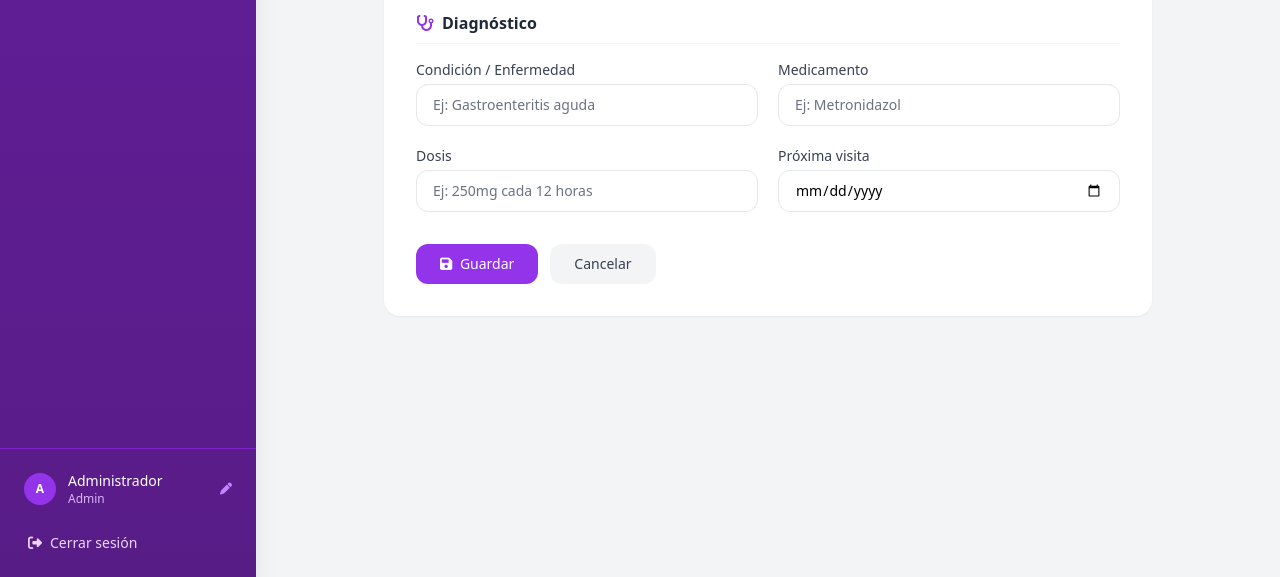
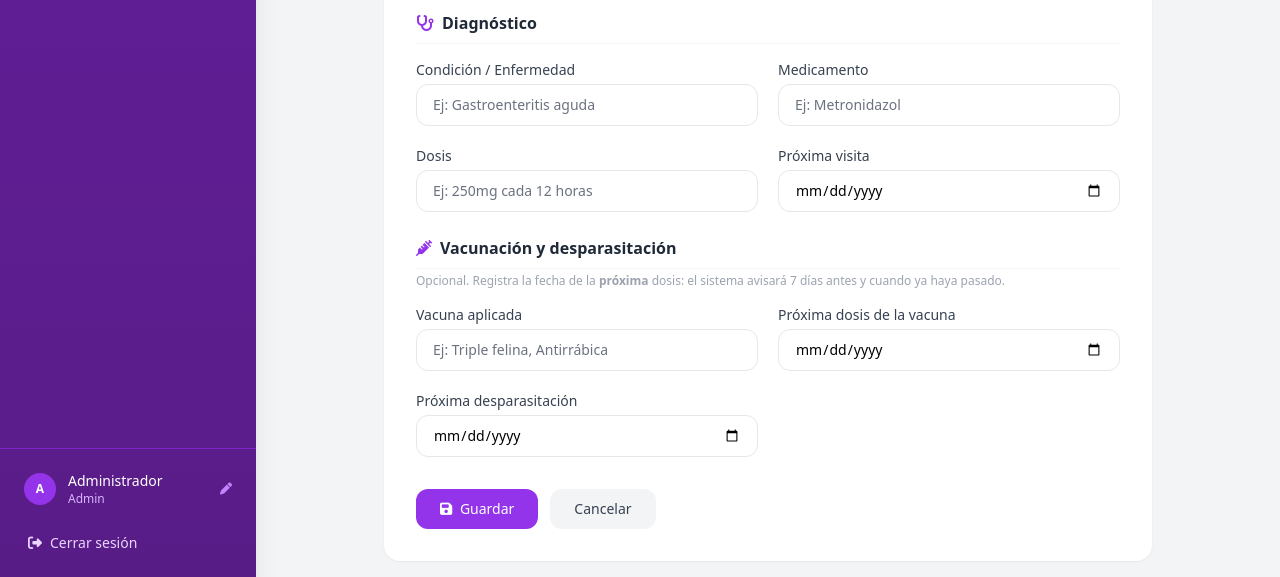
Before and after one commit to Juanmanuelnavia/Proyectodegrado, a Laravel app: page /medical-records/create in a window 1280 px wide. Shown: the part 906-1483 px from the top of the page. Run offline with Laravel 10, Linux system fonts and the light colour scheme; a user stored in the database is signed in; data comes from the database, SQL or seed files in the repository; tables that the repository leaves empty hold one stand-in row (values such as "Sample post"); style sheets or scripts are compiled from the project's sources.

Commit message:
Guardar vacunas y desparasitación en historias clínicas

```diff
--- a/app/Http/Controllers/MedicalRecordController.php
+++ b/app/Http/Controllers/MedicalRecordController.php
@@ -59,6 +59,16 @@ class MedicalRecordController extends Controller
             'medication'  => 'nullable|string|max:255',
             'dosage'      => 'nullable|string|max:255',
             'next_visit'  => 'nullable|date',
+            // Vacunación y desparasitación: las fechas son la fecha de la PRÓXIMA dosis
+            // (las alertas del sistema avisan cuando faltan 7 días o ya pasó).
+            'vaccine_name'   => 'nullable|string|max:255|required_with:vaccine_date',
+            'vaccine_date'   => 'nullable|date|after_or_equal:visit_date|required_with:vaccine_name',
+            'deworming_date' => 'nullable|date|after_or_equal:visit_date',
+        ], [
+            'vaccine_name.required_with'     => 'Indica el nombre de la vacuna aplicada.',
+            'vaccine_date.required_with'     => 'Indica la fecha de la próxima dosis de la vacuna.',
+            'vaccine_date.after_or_equal'    => 'La fecha de la próxima dosis no puede ser anterior a la fecha de la visita.',
+            'deworming_date.after_or_equal'  => 'La fecha de la próxima desparasitación no puede ser anterior a la fecha de la visita.',
         ]);
 
         $record = MedicalRecord::create([
@@ -72,13 +82,27 @@ class MedicalRecordController extends Controller
             'observations' => $request->observations,
         ]);
 
-        if ($request->condition) {
+        $hasVaccine    = filled($request->vaccine_name);
+        $hasDeworming  = filled($request->deworming_date);
+
+        if ($request->condition || $hasVaccine || $hasDeworming) {
+            // La columna "condition" es obligatoria: si es una visita solo de
+            // vacunación o desparasitación se genera un texto descriptivo.
+            $condition = $request->condition ?: match (true) {
+                $hasVaccine && $hasDeworming => 'Vacunación y desparasitación',
+                $hasVaccine                  => 'Vacunación: ' . $request->vaccine_name,
+                default                      => 'Desparasitación',
+            };
+
             Diagnosis::create([
                 'medical_record_id' => $record->id,
-                'condition'         => $request->condition,
+                'condition'         => $condition,
                 'medication'        => $request->medication,
                 'dosage'            => $request->dosage,
                 'next_visit'        => $request->next_visit,
+                'vaccine_name'      => $hasVaccine ? $request->vaccine_name : null,
+                'vaccine_date'      => $hasVaccine ? $request->vaccine_date : null,
+                'deworming_date'    => $request->deworming_date,
             ]);
         }
 
--- a/app/Models/Diagnosis.php
+++ b/app/Models/Diagnosis.php
@@ -8,7 +8,8 @@ class Diagnosis extends Model
 {
     protected $fillable = [
         'medical_record_id', 'condition',
-        'medication', 'dosage', 'next_visit', 'notes'
+        'medication', 'dosage', 'next_visit', 'notes',
+        'vaccine_name', 'vaccine_date', 'deworming_date'
     ];
 
     public function medicalRecord()
--- a/resources/views/medical-records/create.blade.php
+++ b/resources/views/medical-records/create.blade.php
@@ -134,6 +134,38 @@
                 </div>
             </div>
 
+            {{-- Vacunación y desparasitación --}}
+            <div>
+                <h3 class="text-base font-semibold text-gray-800 mb-1 pb-2 border-b border-gray-100">
+                    <i class="fa-solid fa-syringe text-purple-600 mr-2"></i>Vacunación y desparasitación
+                </h3>
+                <p class="text-xs text-gray-400 mb-4">
+                    Opcional. Registra la fecha de la <strong>próxima</strong> dosis: el sistema avisará
+                    7 días antes y cuando ya haya pasado.
+                </p>
+                <div class="grid grid-cols-1 md:grid-cols-2 gap-5">
+                    <div>
+                        <label class="block text-sm font-medium text-gray-700 mb-1">Vacuna aplicada</label>
+                        <input type="text" name="vaccine_name" value="{{ old('vaccine_name') }}"
+                            class="w-full border border-gray-200 rounded-xl px-4 py-2.5 text-sm focus:outline-none focus:ring-2 focus:ring-purple-500"
+                            placeholder="Ej: Triple felina, Antirrábica">
+                        @error('vaccine_name')<p class="text-red-500 text-xs mt-1">{{ $message }}</p>@enderror
+                    </div>
+                    <div>
+                        <label class="block text-sm font-medium text-gray-700 mb-1">Próxima dosis de la vacuna</label>
+                        <input type="date" name="vaccine_date" value="{{ old('vaccine_date') }}"
+                            class="w-full border border-gray-200 rounded-xl px-4 py-2.5 text-sm focus:outline-none focus:ring-2 focus:ring-purple-500">
+                        @error('vaccine_date')<p class="text-red-500 text-xs mt-1">{{ $message }}</p>@enderror
+                    </div>
+                    <div>
+                        <label class="block text-sm font-medium text-gray-700 mb-1">Próxima desparasitación</label>
+                        <input type="date" name="deworming_date" value="{{ old('deworming_date') }}"
+                            class="w-full border border-gray-200 rounded-xl px-4 py-2.5 text-sm focus:outline-none focus:ring-2 focus:ring-purple-500">
+                        @error('deworming_date')<p class="text-red-500 text-xs mt-1">{{ $message }}</p>@enderror
+                    </div>
+                </div>
+            </div>
+
             <div class="flex gap-3 pt-2">
                 <button type="submit"
                     class="bg-purple-600 hover:bg-purple-700 text-white px-6 py-2.5 rounded-xl text-sm font-medium transition">
```
Also changed, not shown: resources/views/medical-records/pdf.blade.php (+17 -0 lines), resources/views/medical-records/show.blade.php (+20 -0 lines).
